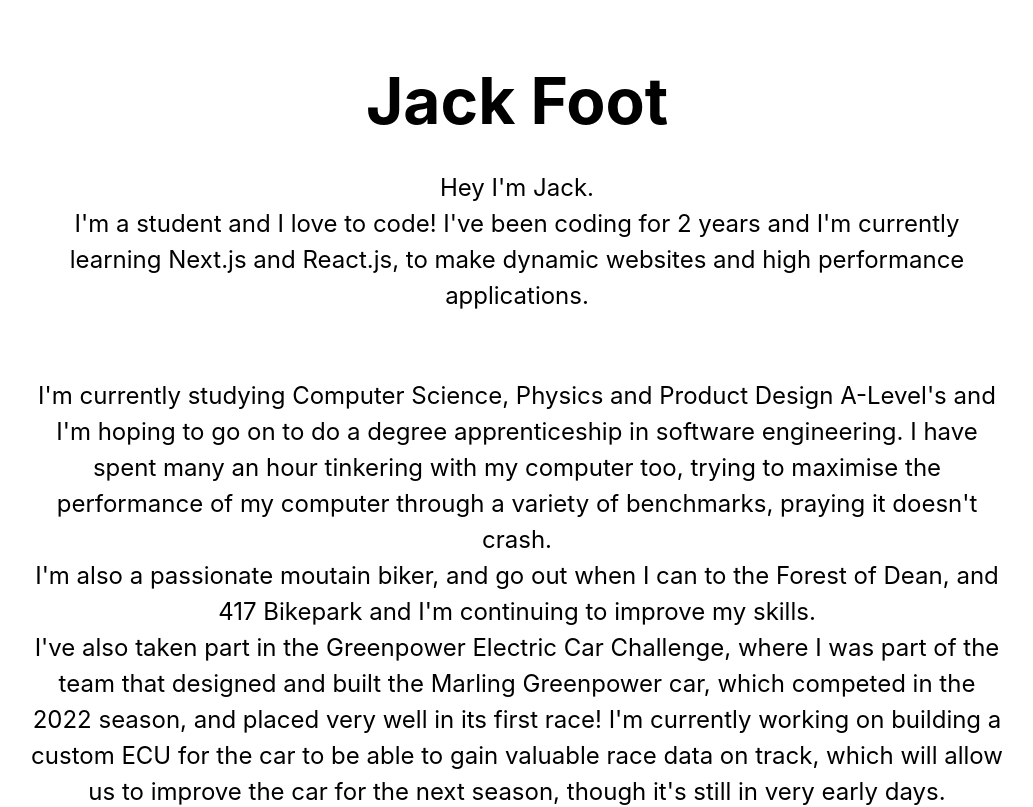
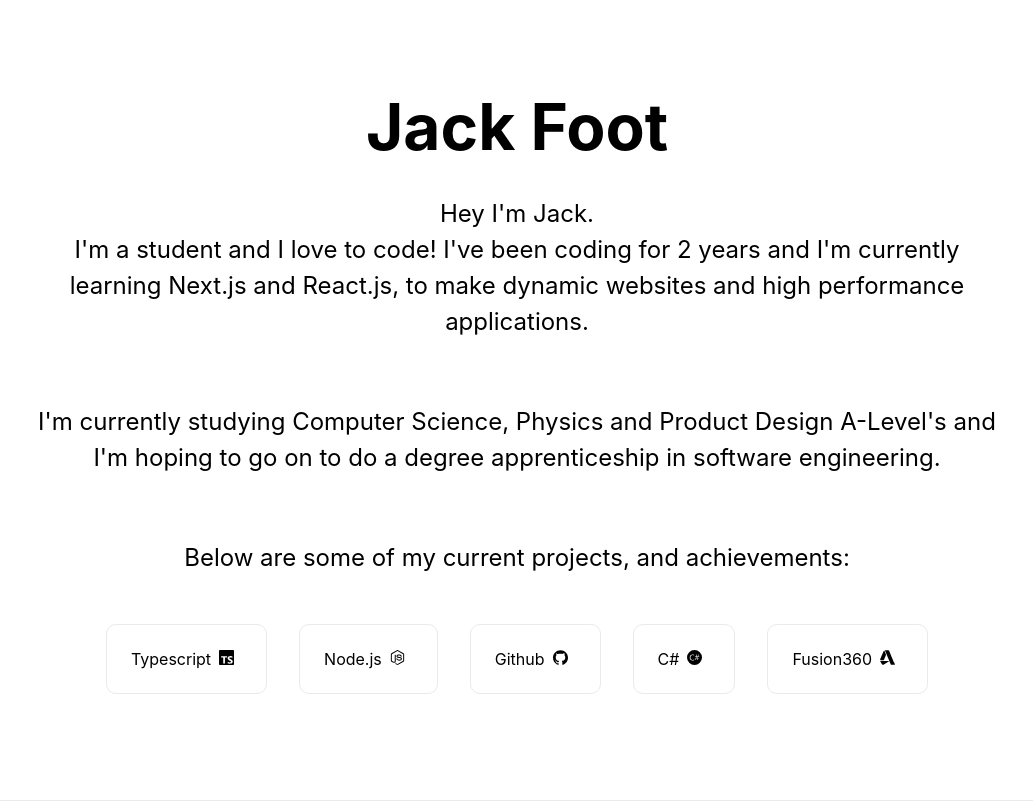
Before and after one commit to Magicoo51889/Jack-Foot-Website, a Next.js app: page / in a window 1280 px wide. Shown: the top 807 px of the page, without its empty margins (123-1156 px from the left). Built offline with nearby package versions, Linux system fonts and the light colour scheme.

Commit message:
Removed Waffle

```diff
--- a/pages/index.tsx
+++ b/pages/index.tsx
@@ -22,9 +22,7 @@ const Home: NextPage = () => {
           <br/> I'm a student and I love to code! I've been coding for 2 years and I'm currently learning Next.js and React.js, to make dynamic websites and high performance applications.
         </p>
         <p className={styles.description}>
-          I'm currently studying Computer Science, Physics and Product Design A-Level's and I'm hoping to go on to do a degree apprenticeship in software engineering. I have spent many an hour tinkering with my computer too, trying to maximise the performance of my computer through a variety of benchmarks, praying it doesn't crash.
-          <br/> I'm also a passionate moutain biker, and go out when I can to the Forest of Dean, and 417 Bikepark and I'm continuing to improve my skills.
-          <br/> I've also taken part in the Greenpower Electric Car Challenge, where I was part of the team that designed and built the Marling Greenpower car, which competed in the 2022 season, and placed very well in its first race! I'm currently working on building a custom ECU for the car to be able to gain valuable race data on track, which will allow us to improve the car for the next season, though it's still in very early days.
+          I'm currently studying Computer Science, Physics and Product Design A-Level's and I'm hoping to go on to do a degree apprenticeship in software engineering.
         </p>
         <p className={styles.description}>
           Below are some of my current projects, and achievements:
```
